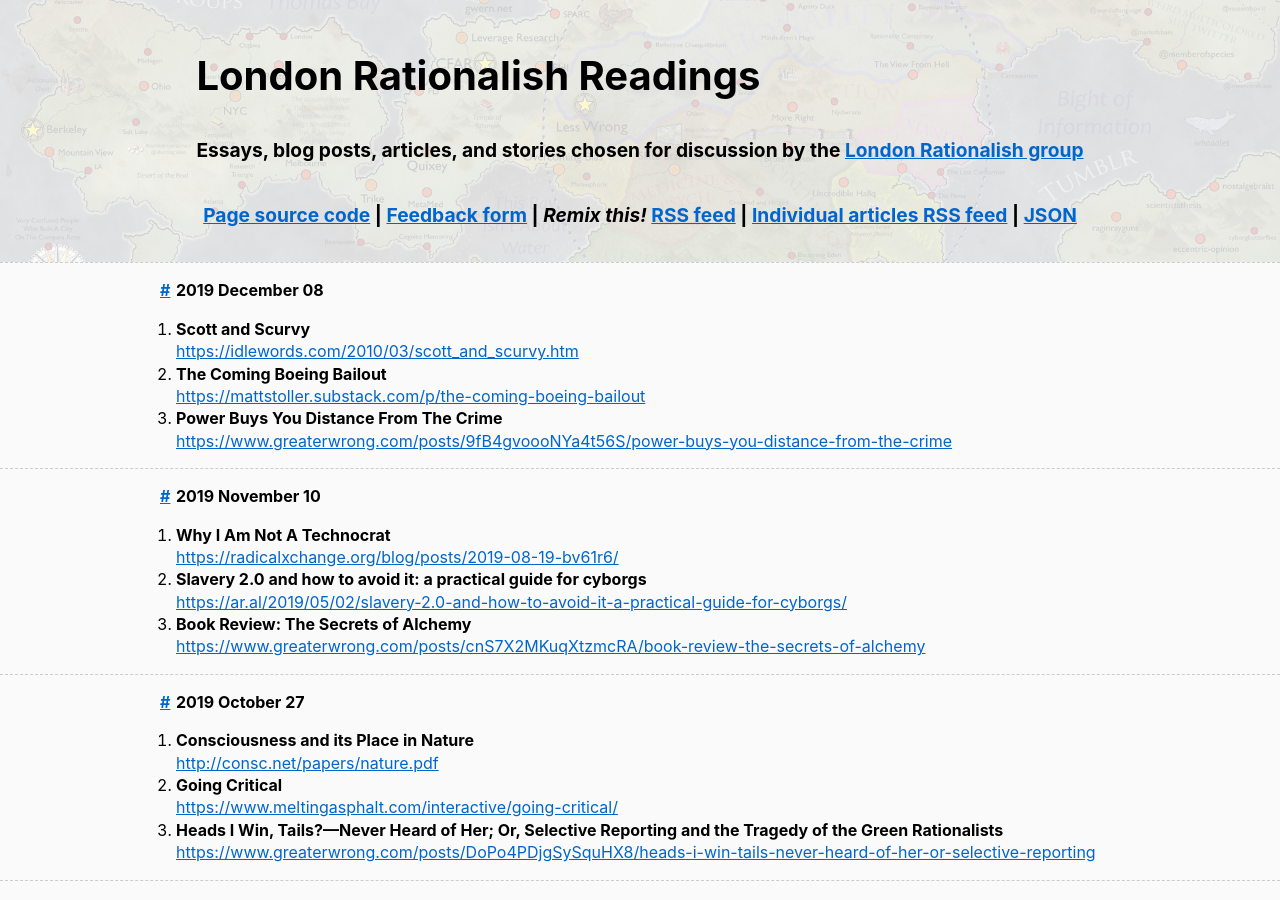
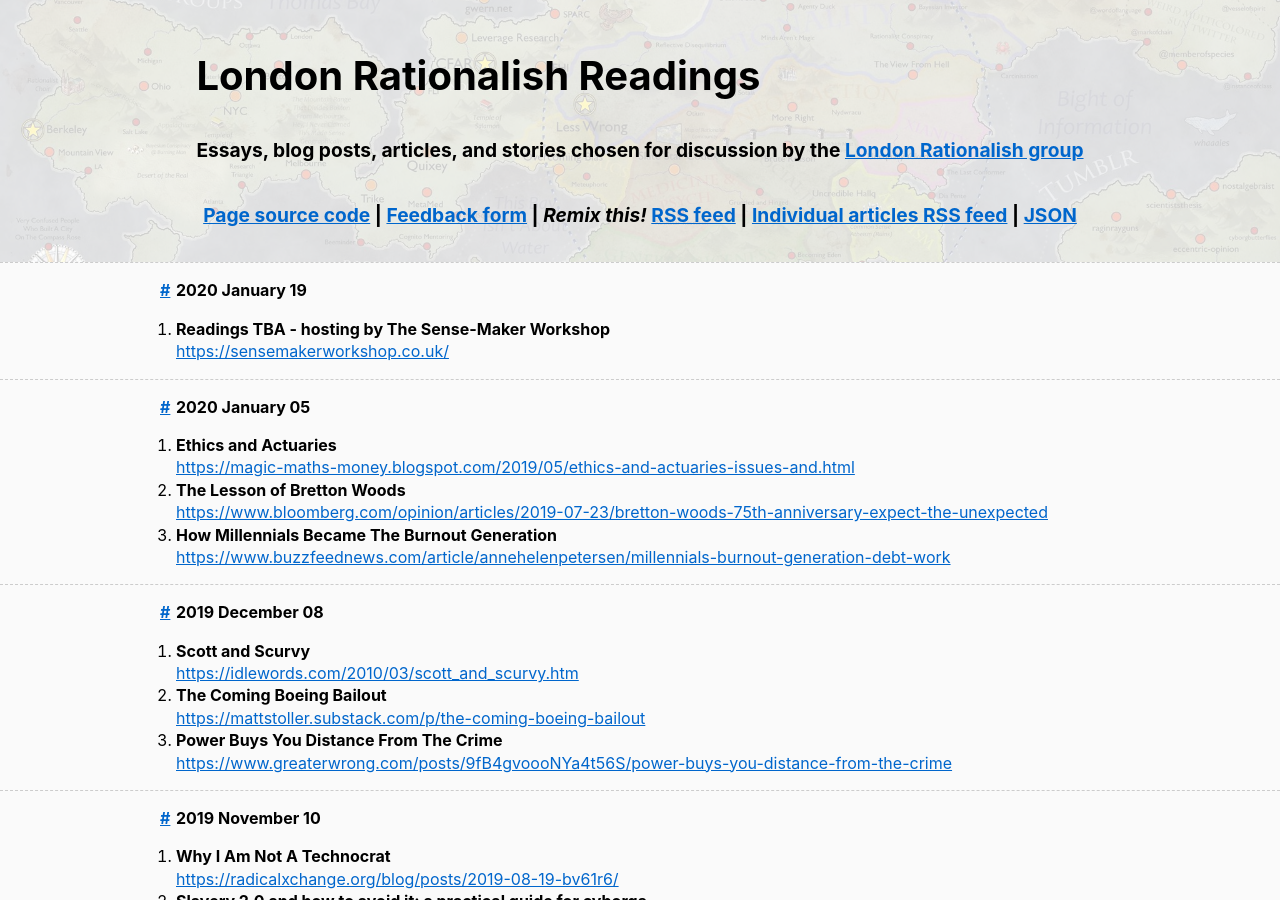
Before and after one commit to sackeyjason/london-rationalish-readings, a Jekyll site: the page built from index.html, in a window 1280 px wide and 900 px high. Built offline with Jekyll 4.4.1, drawn with Linux system fonts in a browser that asks for light colours.

Commit message:
Last week (late) and next week preview/stub

```diff
--- a/_data/list.yaml
+++ b/_data/list.yaml
@@ -1,7 +1,17 @@
 meetings:
+- date: 2020.01.19
+  list:
+  - title: "Readings TBA - hosting by The Sense-Maker Workshop"
+    link: https://sensemakerworkshop.co.uk/
+- date: 2020.01.05
+  list:
+  - title: "Ethics and Actuaries"
+    link: https://magic-maths-money.blogspot.com/2019/05/ethics-and-actuaries-issues-and.html
+  - title: "The Lesson of Bretton Woods"
+    link: https://www.bloomberg.com/opinion/articles/2019-07-23/bretton-woods-75th-anniversary-expect-the-unexpected
+  - title: "How Millennials Became The Burnout Generation"
+    link: https://www.buzzfeednews.com/article/annehelenpetersen/millennials-burnout-generation-debt-work
 - date: 2019.12.08
-  fb_list: https://www.facebook.com/groups/londonrationalish/permalink/2406381489471910/
-  fb_event: https://www.facebook.com/events/439298840349275/
   list:
   - title: "Scott and Scurvy"
     link: https://idlewords.com/2010/03/scott_and_scurvy.htm
```
